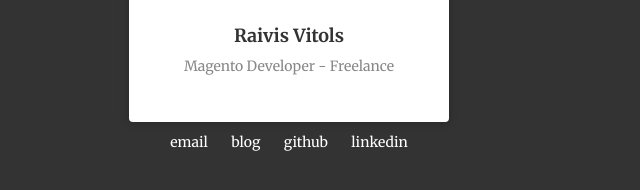
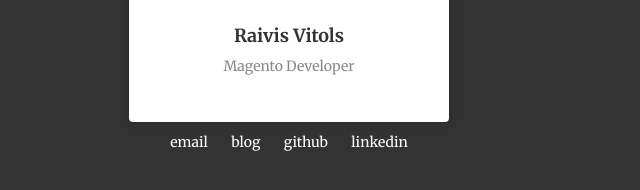
Before and after one commit to raivis-vitols/raivis-vitols.github.io, a website: page index.html in a window 1280 px wide. Shown: the part 428-618 px from the top of the page, 351-991 px from the left. Drawn offline with nearby package versions, Linux system fonts and the light colour scheme.

Commit message:
Updated site content

```diff
--- a/index.html
+++ b/index.html
@@ -10,9 +10,9 @@
         <link rel="stylesheet" type="text/css" href="css/styles.css" />
 
         <title>Raivis Vitols - Magento Developer</title>
-        <meta name="twitter:title" content="Raivis Vitols - Magento Developer - Freelance" />
-        <meta property="og:title" content="Raivis Vitols - Magento Developer - Freelance" />
-        <meta property="og:site_name" content="Raivis Vitols - Magento Developer - Freelance" />
+        <meta name="twitter:title" content="Raivis Vitols - Magento Developer" />
+        <meta property="og:title" content="Raivis Vitols - Magento Developer" />
+        <meta property="og:site_name" content="Raivis Vitols - Magento Developer" />
 
         <meta property="og:url" content="https://raivis.com/" />
         <meta name="twitter:url" content="https://raivis.com/" />
@@ -23,9 +23,9 @@
         <meta property="og:image" content="img/cover.jpg" />
         <meta name="twitter:image:src" content="img/cover.jpg" />
 
-        <meta name="description" content="Raivis Vitols - Freelance Magento Certified Developer &amp; Magento Certified Solution Specialist With 5+ Years Of Experience Working With Magento Community And Magento Enterprise Editions." />
-        <meta property="og:description" content="Raivis Vitols - Freelance Magento Certified Developer &amp; Magento Certified Solution Specialist With 5+ Years Of Experience Working With Magento Community And Magento Enterprise Editions." />
-        <meta name="twitter:description" content="Raivis Vitols - Freelance Magento Certified Developer &amp; Magento Certified Solution Specialist With 5+ Years Of Experience Working With Magento Community And Magento Enterprise Editions." />
+        <meta name="description" content="Raivis Vitols - Magento Certified Developer &amp; Magento Certified Solution Specialist With 5+ Years Of Experience Working With Magento Community And Magento Enterprise Editions." />
+        <meta property="og:description" content="Raivis Vitols - Magento Certified Developer &amp; Magento Certified Solution Specialist With 5+ Years Of Experience Working With Magento Community And Magento Enterprise Editions." />
+        <meta name="twitter:description" content="Raivis Vitols - Magento Certified Developer &amp; Magento Certified Solution Specialist With 5+ Years Of Experience Working With Magento Community And Magento Enterprise Editions." />
     </head>
 
     <body>
@@ -40,7 +40,7 @@
 
                     <div class="card__panel">
                         <div class="card__panel__cover">
-                            <img class="card__panel__avatar" src="img/avatar.jpg" alt="Raivis Vitols - Magento Developer - Freelance"/>
+                            <img class="card__panel__avatar" src="img/avatar.jpg" alt="Raivis Vitols - Magento Developer"/>
                         </div>
 
                         <div class="card__panel__info">
@@ -49,7 +49,7 @@
                             </h1>
 
                             <h2 class="card__panel__info__subtitle">
-                                Magento Developer - Freelance
+                                Magento Developer
                             </h2>
                         </div>
                     </div>
```
